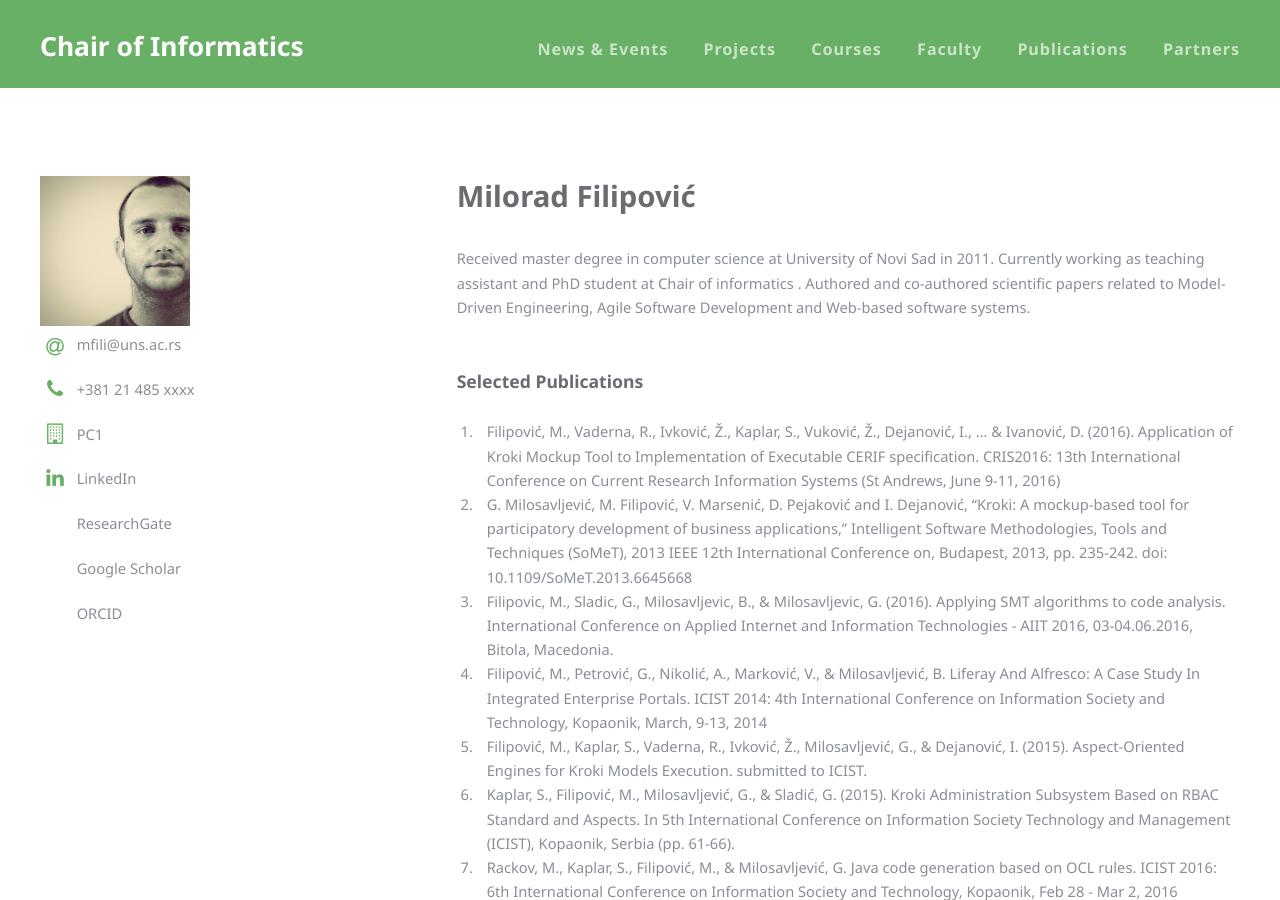
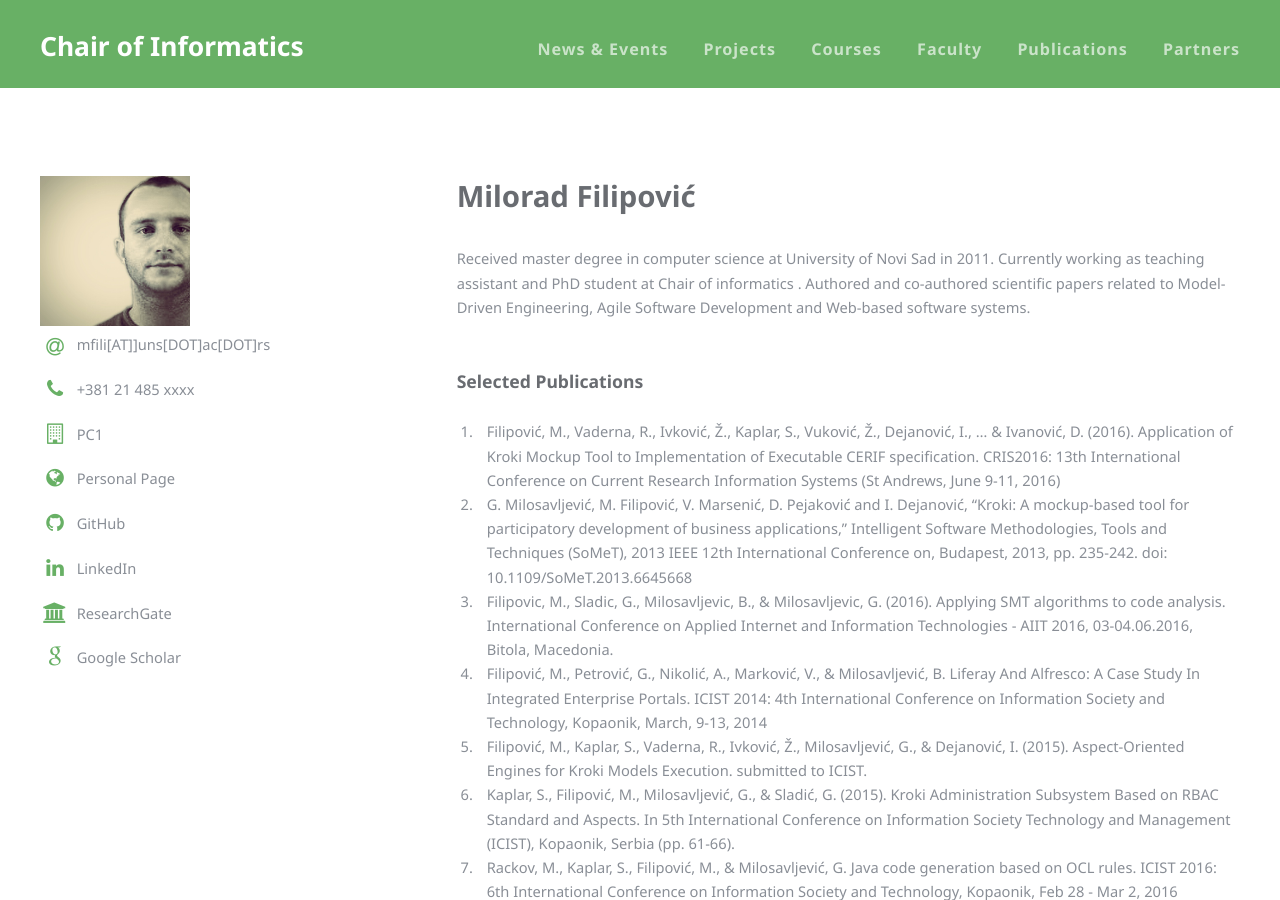
Before and after one commit to unsftn/informatika, a Jekyll site: the page built from _faculty/MiloradFilipovic.md, in a window 1280 px wide and 900 px high. Built offline with Jekyll 4.4.1, drawn with Linux system fonts in a browser that asks for light colours.

Commit message:
Sredjujem socijalne linkove na licnim stranama.

```diff
--- a/_faculty/MiloradFilipovic.md
+++ b/_faculty/MiloradFilipovic.md
@@ -5,10 +5,14 @@ collection: faculty
 path: MiloradFilipovic
 name: MiloradFilipovic
 zvanje: TA
-email: mfili@uns.ac.rs
+email: mfili[AT]]uns[DOT]ac[DOT]rs
 phone: +381 21 485 xxxx
 office: PC1
 photo: MiloradFilipovic.jpg
+linkedin: https://www.linkedin.com/in/milorad-filipovi%C4%87-47188882
+researchgate: https://www.researchgate.net/profile/Milorad_Filipovic
+github:
+personal:
 ---
 
 Received master degree in computer science at University of Novi Sad in 2011. Currently working as teaching assistant and PhD student at Chair of informatics . Authored and co-authored scientific papers related to Model-Driven Engineering, Agile Software Development and Web-based software systems.
--- a/_layouts/faculty.html
+++ b/_layouts/faculty.html
@@ -26,10 +26,12 @@
                       <li class="icon fa-at">{{ page.email }}</li>
                       <li class="icon fa-phone">{{ page.phone }}</li>
                       <li class="icon fa-building-o">{{ page.office }}</li>
+                      <li class="icon fa-globe"><a href="{{ page.personal }}">Personal Page</a></li>
+                      <li class="icon fa-github"><a href="{{ page.github }}">GitHub</a></li>
                       <li class="icon fa-linkedin"><a href="{{ page.linkedin }}">LinkedIn</a></li>
-                      <li class="icon fa-researchgate"><a href="{{ page.researchgate }}">ResearchGate</a></li>
-                      <li class="icon fa-scholar"><a href="{{ page.scholar }}">Google Scholar</a></li>
-                      <li class="icon fa-orcid"><a href="{{ page.orcid }}">ORCID</a></li>
+                      <li class="icon fa-university"><a href="{{ page.researchgate }}">ResearchGate</a></li>
+                      <li class="icon fa-google"><a href="{{ page.scholar }}">Google Scholar</a></li>
+                      {% if page.orcid %}<li class="icon fa-orcid"><a href="{{ page.orcid }}">ORCID</a></li>{% endif %}
                     </ul>
                   </section>
                 </div>
```
